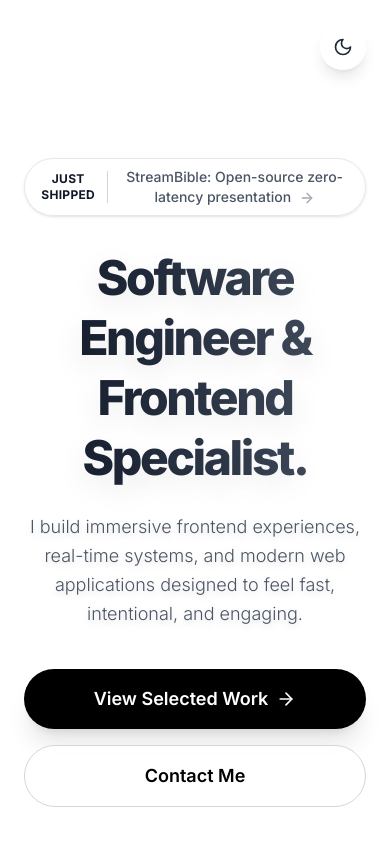
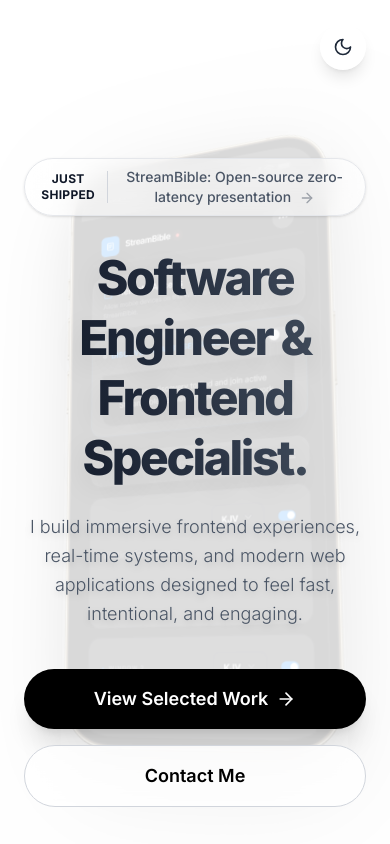
Before and after one commit to Desmond09-spec/danielakanmu, a Vue app: page / in a window 390 px wide. Shown: the top 844 px of the page. Built offline with nearby package versions, Linux system fonts and the light colour scheme.

Commit message:
Fix mobile iPhone visibility by correcting negative z-index

```diff
--- a/src/components/HeroSection.vue
+++ b/src/components/HeroSection.vue
@@ -46,7 +46,7 @@ import { ArrowRight } from '@lucide/vue'
 
       <!-- iPhone Showcase (Right Column on Desktop, Atmospheric Background on Mobile) -->
       <div
-        class="absolute inset-0 m-auto flex justify-center items-center w-full -z-10 opacity-15 dark:opacity-10 pointer-events-none lg:static lg:opacity-90 dark:lg:opacity-90 lg:z-0 lg:pointer-events-auto"
+        class="absolute inset-0 m-auto flex justify-center items-center w-full z-0 opacity-15 dark:opacity-10 pointer-events-none lg:static lg:opacity-90 dark:lg:opacity-90 lg:pointer-events-auto"
         v-motion
         :initial="{ y: -20 }"
         :enter="{ y: 20, transition: { duration: 4000, repeat: Infinity, repeatType: 'mirror', ease: 'easeInOut' } }"
```
